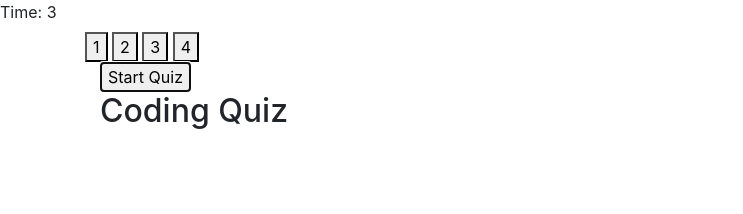
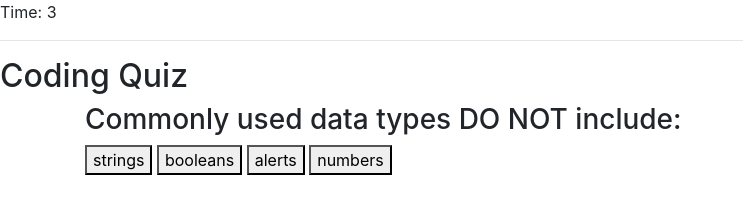
Before and after one commit to clemsontigress/HW-week4, a plain HTML site: page index.html in a window 1280 px wide. Both pictures are taken after a click on the button "Start Quiz". Shown: the whole page, without its empty margins (0-743 px from the left). Drawn offline with nearby package versions, Linux system fonts and the light colour scheme.

Commit message:
Homework 4 (v1.1)

```diff
--- a/index.html
+++ b/index.html
@@ -12,22 +12,24 @@
 
 <body>
     <div class="header" id="time">Time: 5</div>
+    <hr></hr>
+    <div id="message">
+        <h2>Coding Quiz</h2>
+    </div>
 
     <div class="container">
         <div class="row">
             <div class="col-md-12 col-lg-10" id="master-div">
-                <h2 id="question"></h2>
+                <h3 id="question"></h3>
                 <div id="answers">
-                    <button id="answerOne">1</button>
-                    <button id="answerTwo">2</button>
-                    <button id="answerThree">3</button>
-                    <button id="answerFour">4</button>
+                    <button id="answerOne"></button>
+                    <button id="answerTwo"></button>
+                    <button id="answerThree"></button>
+                    <button id="answerFour"></button>
                 </div>
                 <div class="col-xs-12 col-sm-8 col-md-6" id="buttonDiv">
                     <button id="startButton">Start Quiz</button>
-                    <div id="message">
-                        <h2>Coding Quiz</h2>
-                    </div>
+
                 </div>
             </div>
         </div>
--- a/script.js
+++ b/script.js
@@ -1,8 +1,57 @@
 $(document).ready(function(){
 
+    var i = 0
+    var score = 0;
+    //var storedScores;
+    //var scoreList = [];
+    var quest = $("#question")
+    var ansOne = $("#answerOne")
+    var ansTwo = $("#answerTwo")
+    var ansThree = $("#answerThree")
+    var ansFour = $("#answerFour")
 
-    $("#startButton").click(function(){
+
+    //Questions stored in object:
+    var questions = [
+        {
+          title: "Commonly used data types DO NOT include:",
+          choices: ["strings", "booleans", "alerts", "numbers"],
+          answer: "alerts"
+        },
+        {
+          title: "Inside which HTML element do we put the JavaScript?",
+          choices: ["<javascript>", "<scriptor>", "<js>", "<script>"],
+          answer: "<js>"
+        },
+        {
+          title: "Where should you insert JavaScript?",
+          choices: ["the <head>", "the bottom of the <body>", "anywhere in the HTML", "anywhere in the stylesheet"],
+          answer: "the bottom of the <body>"
+        },
+        {
+          title: "How do you write 'Hello World' in an alert box?",
+          choices: ["msgBox('Hello World)", "alertBox('Hello World')", "alert('Hello World')", "msg('Hello World)"],
+          answer: "alert('Hello World')"
+        },
+        {
+          title: "How do you call a function called myFunction?",
+          choices: ["myFunction()", "call myFunction()", "call function myFunction", "call select myFunction"],
+          answer: "myFunction()"
+        },
+        {
+          title: "How do you write an IF statement in JavaScript?",
+          choices: ["if i = 5 or else", "if i = 5 then", "if i == 5 then", "if(i == 5)"],
+          answer: "if(i == 5)"
+        },
+        {
+          title: "How does a while loop start?",
+          choices: ["while i between 0 and 10", "while (i <= 10; i++)", "while (i <= 10)", "while i <= 10"],
+          answer: "while (i <= 10)"
+        }
+      ]
+
     //Timer function
+    function setTime(){
     var myVar = setInterval(timeInterval, 1000)
     var secondsLeft = 5;
 
@@ -17,12 +66,73 @@ $(document).ready(function(){
             clearInterval(myVar);
             setTimeout(function() {alert("Time's Up!");}, 1000);
             }
-            //else if (i === questions.length) {
-            //clearInterval(timerInterval);
-            //};
+            else if (i === questions.length) {
+            clearInterval(myVar);
+            };
         };
         return (myVar)
-    });
+    };
+
+        //Start questions
+        //grab question spot and make put in text
+
+        function questionEnd() {
+            var scoreTag = document.createElement("h1");
+            var inputTag = document.createElement("input");
+            var submitButton = document.createElement("button");
+            score += secondsLeft * .1;
+            score = score.toFixed(2);
+            $("#question").text("Finished!");
+            ansOne.remove();
+            ansTwo.remove();
+            ansThree.remove();
+            ansFour.remove();
+            document.body.children[1].appendChild(scoreTag);
+            scoreTag.attr("id", "score");
+            $("#score").text("Your Score: " + score);
+            document.body.children[1].appendChild(inputTag);
+            inputTag.attr("id", "input-field");
+            submitButton.text("Submit");
+            document.body.children[1].appendChild(submitButton);
+        //submitButton.click(function (event) {
+          //  event.preventDefault();
+          //  var highScoreText = new Object();
+          //  highScoreText.name = inputTag.value.trim();
+          //  highScoreText.newScore = score;
+          //  storeScores(highScoreText);
+          //  window.location.href = "highScores.html";
+           // });
+        }
+
+        function questionStart() {
+
+            answerOne.hidden = false;
+            answerTwo.hidden = false;
+            answerThree.hidden = false;
+            answerFour.hidden = false;
+            startButton.hidden = true
+
+        if (i === questions.length) {
+            questionEnd();
+        }
+        else {
+        document.getElementById("question").textContent = questions[i]["title"];
+        document.getElementById("answerOne").textContent = questions[i]["choices"][0];
+        document.getElementById("answerTwo").textContent = questions[i]["choices"][1];
+        document.getElementById("answerThree").textContent = questions[i]["choices"][2];
+        document.getElementById("answerFour").textContent = questions[i]["choices"][3];
+        };
+    };
+
+    $("#startButton").on("click", setTime);
+    $("#startButton").on("click", questionStart);
+    $("#startButton").on("click", function () {
+        $(messageDiv).hide()});
+
+    answerOne.hidden = true;
+    answerTwo.hidden = true;
+    answerThree.hidden = true;
+    answerFour.hidden = true;
 
 
 });
```
